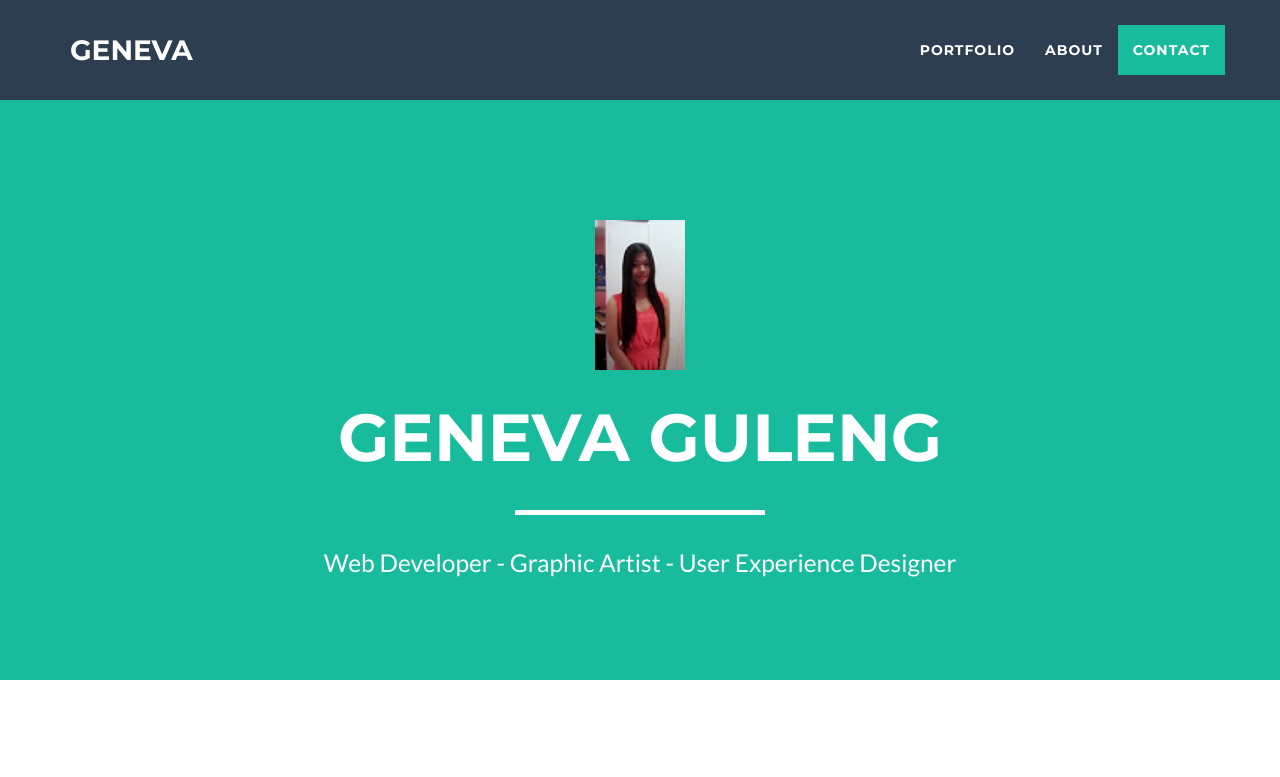
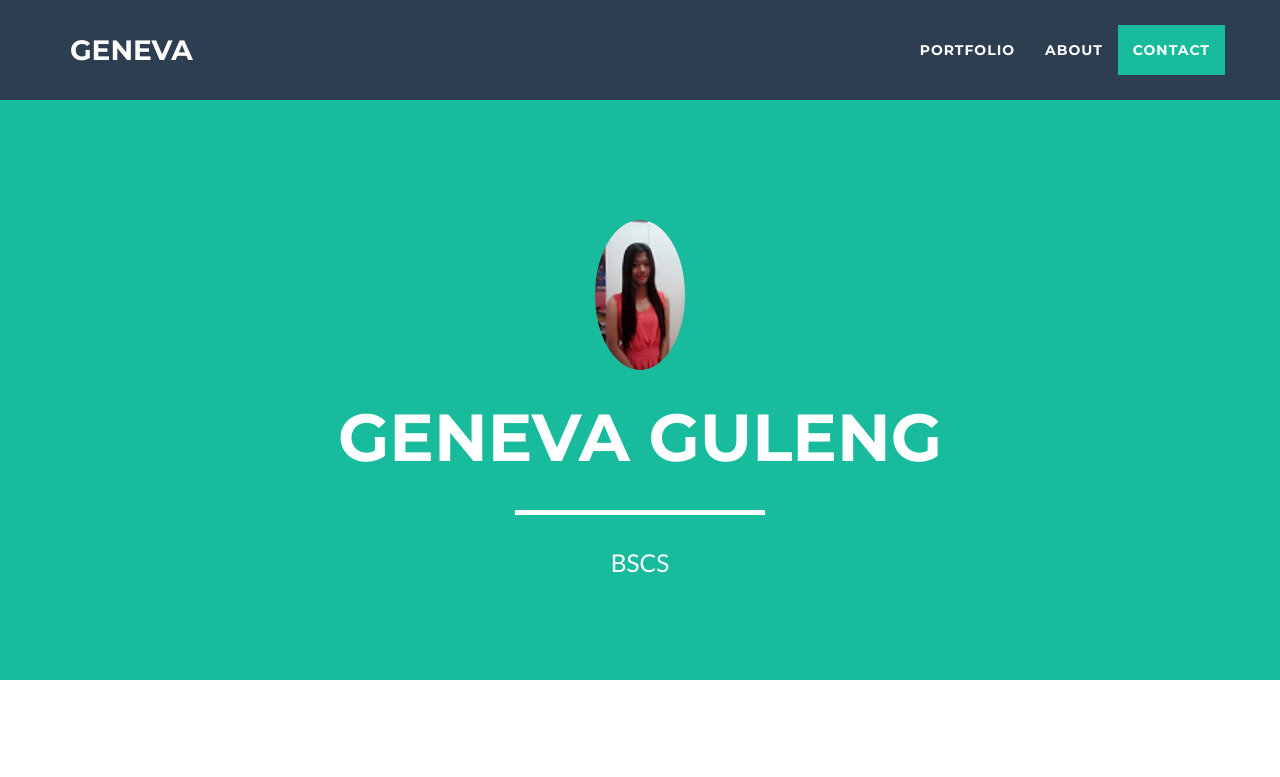
Before and after one commit to GenevaCres/GenevaCres, a website: page index.html in a window 1280 px wide. Shown: the top 777 px of the page. Drawn offline with nearby package versions, Linux system fonts and the light colour scheme.

Commit message:
Update index.html

```diff
--- a/index.html
+++ b/index.html
@@ -70,11 +70,11 @@
         <div class="container">
             <div class="row">
                 <div class="col-lg-12">
-                    <img class="img-responsive" src="img/portfolio/CYMERA_20131220_192117.jpg" alt="">
+                    <img class="img-circle" src="img/portfolio/CYMERA_20131220_192117.jpg" alt="">
                     <div class="intro-text">
                         <span class="name"> Geneva Guleng</span>
                         <hr class="star-light">
-                        <span class="skills">Web Developer - Graphic Artist - User Experience Designer</span>
+                        <span class="skills">BSCS</span>
                     </div>
                 </div>
             </div>
```
